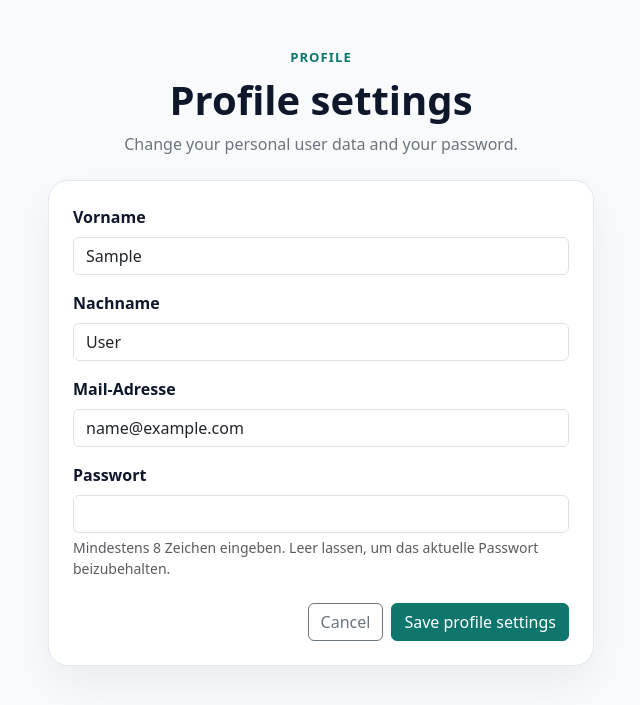
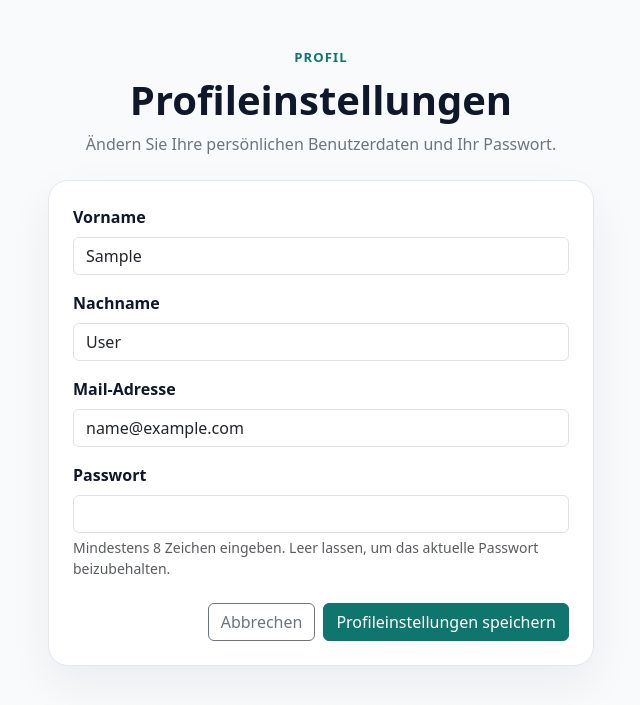
Before and after one commit to edgar-butwilowski-win/spielplatz-atlas, a Django app: page /profil/ in a window 1280 px wide. Shown: the part 61-766 px from the top of the page, without its empty margins (319-959 px from the left). Run offline with Django 5.2, Linux system fonts and the light colour scheme; the visitor is signed in with stand-in values (Sample User, id 1); parts of the project's set-up code (start-up, migrations or seed data) failed here and were passed over.

Commit message:
Deutsche Texte für Profileinstellungen ergänzen

```diff
--- a/templates/accounts/profile_settings.html
+++ b/templates/accounts/profile_settings.html
@@ -1,16 +1,16 @@
 {% extends "public/base_public.html" %}
 {% load i18n %}
 
-{% block title %}{% trans "Profile settings" %} – playsafeswiss{% endblock %}
+{% block title %}{% trans "Profileinstellungen" %} – playsafeswiss{% endblock %}
 
 {% block content %}
 <main class="container py-4 py-lg-5">
     <div class="row justify-content-center">
         <div class="col-lg-7 col-xl-6">
             <div class="mb-4 text-center">
-                <div class="section-label mb-2">{% trans "Profile" %}</div>
-                <h1 class="fw-bold mb-2">{% trans "Profile settings" %}</h1>
-                <p class="text-secondary mb-0">{% trans "Change your personal user data and your password." %}</p>
+                <div class="section-label mb-2">{% trans "Profil" %}</div>
+                <h1 class="fw-bold mb-2">{% trans "Profileinstellungen" %}</h1>
+                <p class="text-secondary mb-0">{% trans "Ändern Sie Ihre persönlichen Benutzerdaten und Ihr Passwort." %}</p>
             </div>
 
             <div class="content-card p-3 p-lg-4">
@@ -49,8 +49,8 @@
                     </div>
 
                     <div class="d-flex flex-column flex-sm-row gap-2 justify-content-end">
-                        <a href="{% url 'public:index' %}" class="btn btn-outline-secondary">{% trans "Cancel" %}</a>
-                        <button type="submit" class="btn btn-atlas-primary">{% trans "Save profile settings" %}</button>
+                        <a href="{% url 'public:index' %}" class="btn btn-outline-secondary">{% trans "Abbrechen" %}</a>
+                        <button type="submit" class="btn btn-atlas-primary">{% trans "Profileinstellungen speichern" %}</button>
                     </div>
                 </form>
             </div>
```
